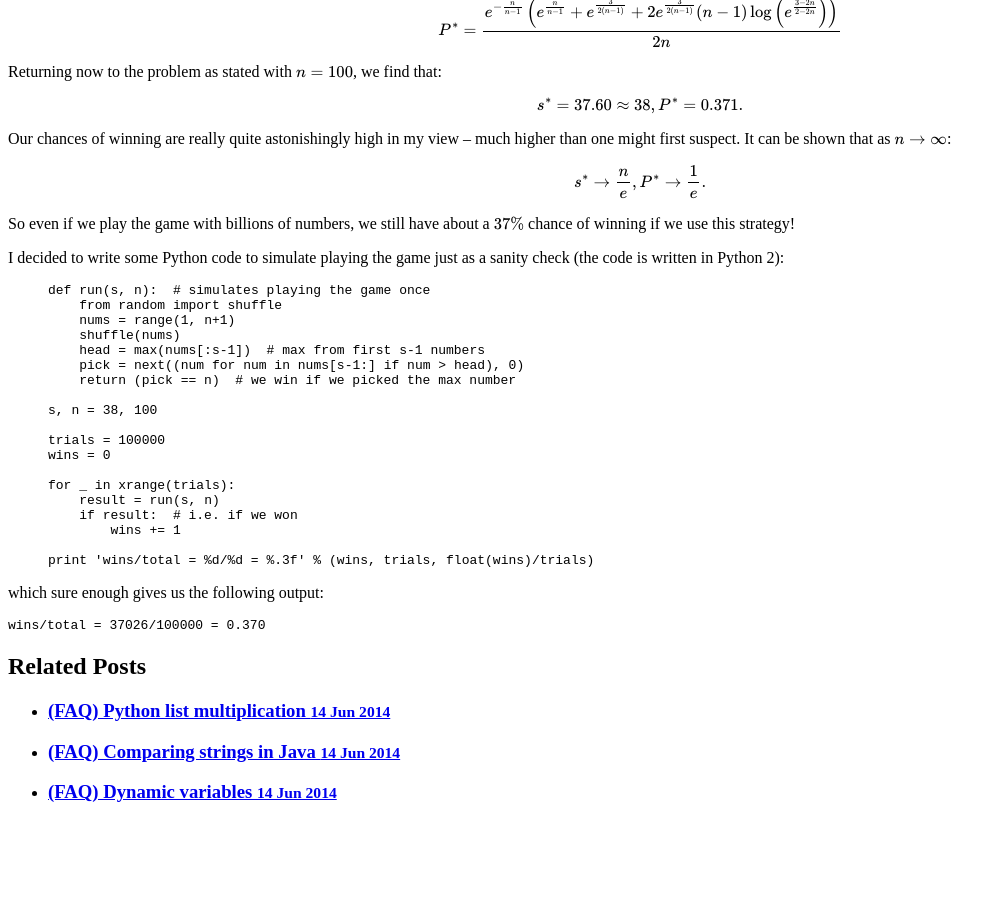
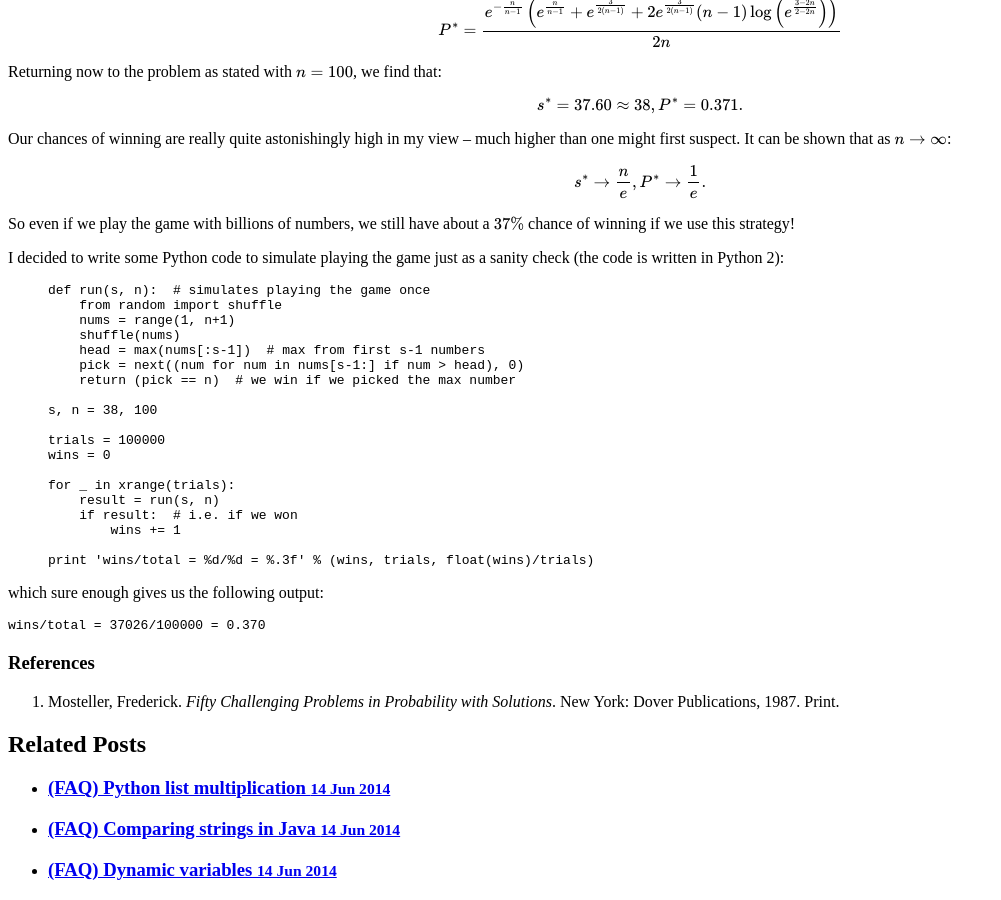
Before and after one commit to arshajii/arshajii.github.io, a Jekyll site: the page built from _posts/2014-06-15-interesting-probability-problem.md, in a window 1280 px wide and 900 px high, scrolled down 1566 px. Shown: the whole window, without its empty margins (0-1001 px from the left). Built offline with Jekyll 4.4.1, drawn with Linux system fonts in a browser that asks for light colours; formulas are drawn with MathJax 3; before the commit the page ends 2388 px from its top, so only the background shows below that.

Commit message:
update latest post

```diff
--- a/_posts/2014-06-15-interesting-probability-problem.md
+++ b/_posts/2014-06-15-interesting-probability-problem.md
@@ -128,3 +128,7 @@ which sure enough gives us the following output:
 <pre>
 wins/total = 37026/100000 = 0.370
 </pre>
+
+### References
+
+1. Mosteller, Frederick. *Fifty Challenging Problems in Probability with Solutions*. New York: Dover Publications, 1987. Print.
```
